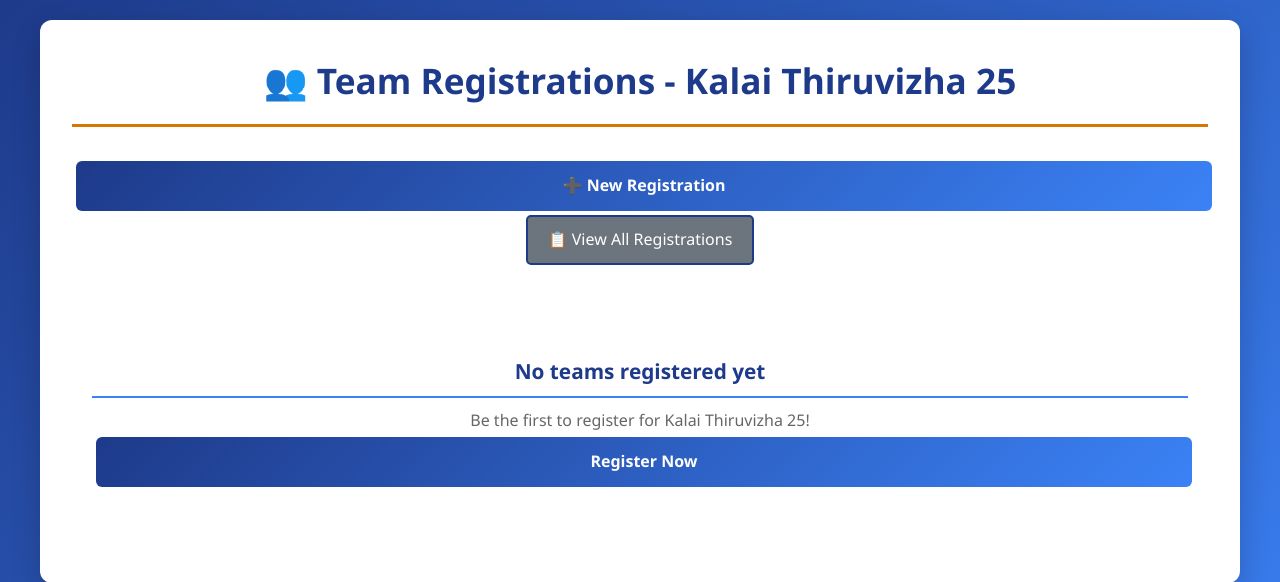
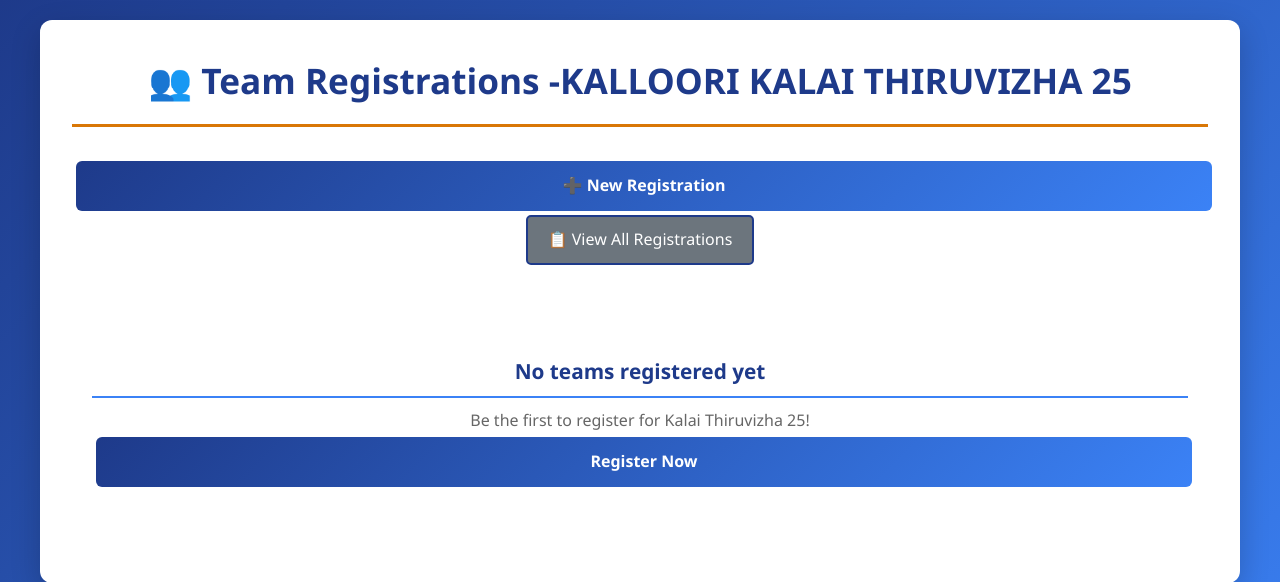
Before and after one commit to mukesh-offll-dev/kalai-thiruvizha, a Flask app: page /view-teams in a window 1280 px wide. Shown: the top 582 px of the page. Run offline with Flask 3, Linux system fonts and the light colour scheme; data that the repository does not hold is empty.

Commit message:
Update view_teams.html

```diff
--- a/templates/view_teams.html
+++ b/templates/view_teams.html
@@ -3,7 +3,7 @@
 <head>
     <meta charset="UTF-8">
     <meta name="viewport" content="width=device-width, initial-scale=1.0">
-    <title>View Teams - Kalai Thiruvizha 25</title>
+    <title>View Teams -KALLOORI KALAI THIRUVIZHA 25</title>
     <link rel="stylesheet" href="{{ url_for('static', filename='style.css') }}">
     <style>
         .team-card {
@@ -174,7 +174,7 @@
 </head>
 <body>
     <div class="container">
-        <h1>👥 Team Registrations - Kalai Thiruvizha 25</h1>
+        <h1>👥 Team Registrations -KALLOORI KALAI THIRUVIZHA 25</h1>
 
         <div class="navigation-buttons">
             <a href="{{ url_for('index') }}" class="btn-submit">➕ New Registration</a>
```
